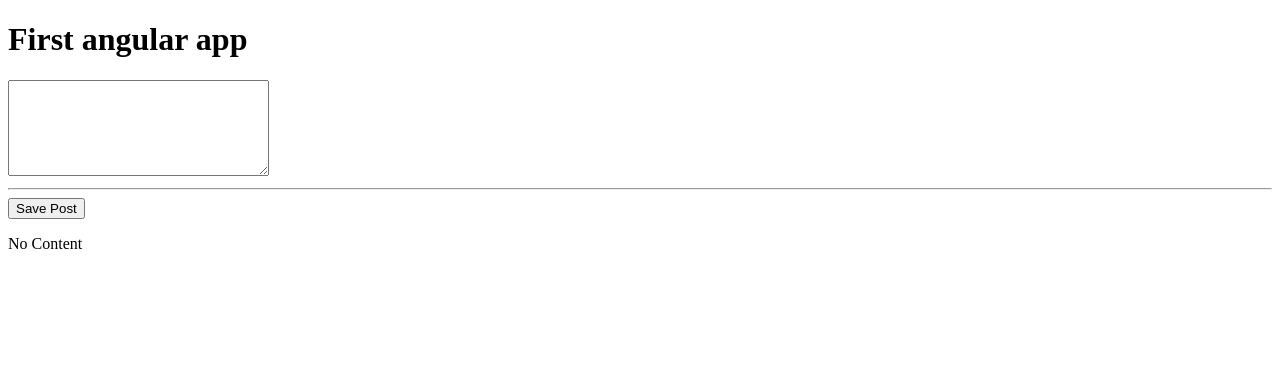
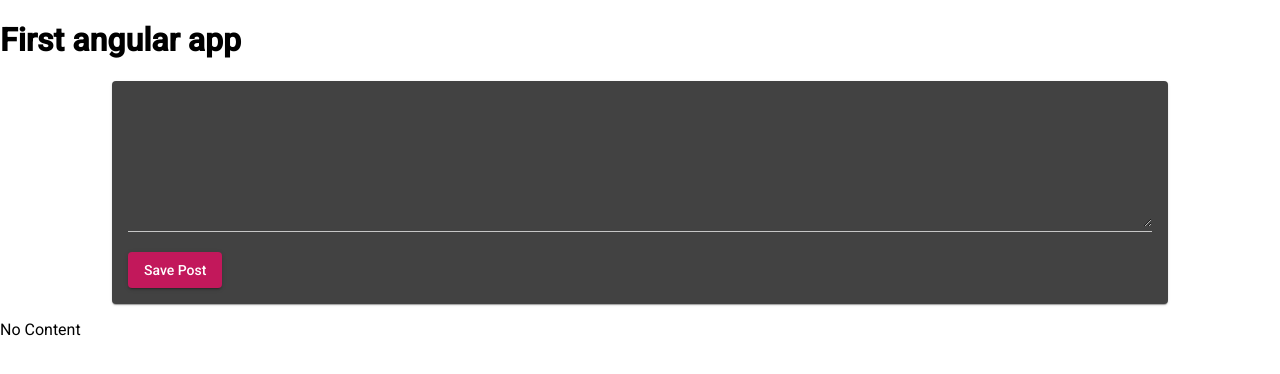
Before and after one commit to sescorcia/mean-course, an Angular app: page / in a window 1280 px wide. Shown: the top 374 px of the page. Built offline with nearby package versions, Linux system fonts and the light colour scheme.

Commit message:
Adding the angular material style module

```diff
--- a/angular.json
+++ b/angular.json
@@ -24,6 +24,7 @@
               "src/assets"
             ],
             "styles": [
+              "./node_modules/@angular/material/prebuilt-themes/pink-bluegrey.css",
               "src/styles.css"
             ],
             "scripts": []
@@ -88,6 +89,7 @@
               "src/assets"
             ],
             "styles": [
+              "./node_modules/@angular/material/prebuilt-themes/pink-bluegrey.css",
               "src/styles.css"
             ],
             "scripts": []
@@ -119,6 +121,7 @@
           }
         }
       }
-    }},
+    }
+  },
   "defaultProject": "mean-course"
 }
--- a/package.json
+++ b/package.json
@@ -12,10 +12,12 @@
   "private": true,
   "dependencies": {
     "@angular/animations": "~9.1.3",
+    "@angular/cdk": "^9.2.1",
     "@angular/common": "~9.1.3",
     "@angular/compiler": "~9.1.3",
     "@angular/core": "~9.1.3",
     "@angular/forms": "~9.1.3",
+    "@angular/material": "^9.2.1",
     "@angular/platform-browser": "~9.1.3",
     "@angular/platform-browser-dynamic": "~9.1.3",
     "@angular/router": "~9.1.3",
--- /dev/null
+++ b/src/app/posts/post-create/post-create.component.css
@@ -0,0 +1,9 @@
+mat-card {
+  width: 80%;
+  margin: auto;
+}
+
+mat-form-field,
+textarea {
+  width: 100%;
+}
--- a/src/app/posts/post-create/post-create.component.html
+++ b/src/app/posts/post-create/post-create.component.html
@@ -1,4 +1,13 @@
-<textarea cols="30" rows="6" [(ngModel)]="enteredValue" > </textarea>
-<hr>
-<button (click)="onAddPost()" >Save Post</button>
+
+<!-- <form class="example-form"> -->
+<mat-card>
+  <mat-form-field>
+    <textarea matInput  rows="6" [(ngModel)]="enteredValue" > </textarea>
+  </mat-form-field>
+  <button
+    mat-raised-button
+    color="primary"
+    (click)="onAddPost()" >Save Post</button>
+</mat-card>
+<!-- </form> -->
 <p> {{ newPost }}  </p>
--- a/src/app/posts/post-create/post-create.component.ts
+++ b/src/app/posts/post-create/post-create.component.ts
@@ -2,7 +2,8 @@
 
 @Component({
   selector: 'app-post-create',
-  templateUrl: './post-create.component.html'
+  templateUrl: './post-create.component.html',
+  styleUrls: ['./post-create.component.css']
 })
 export class PostCreateComponent {
   enteredValue = '';
--- a/src/index.html
+++ b/src/index.html
@@ -6,6 +6,8 @@
   <base href="/">
   <meta name="viewport" content="width=device-width, initial-scale=1">
   <link rel="icon" type="image/x-icon" href="favicon.ico">
+  <link href="https://fonts.googleapis.com/css?family=Roboto:300,400,500&display=swap" rel="stylesheet">
+  <link href="https://fonts.googleapis.com/icon?family=Material+Icons" rel="stylesheet">
 </head>
 <body>
   <app-root></app-root>
--- a/src/styles.css
+++ b/src/styles.css
@@ -1 +1,4 @@
 /* You can add global styles to this file, and also import other style files */
+
+html, body { height: 100%; }
+body { margin: 0; font-family: Roboto, "Helvetica Neue", sans-serif; }
```
Also changed, not shown: src/app/app.module.ts (+9 -1 lines), 1 other file (tests, documents, lock files or other folders).
